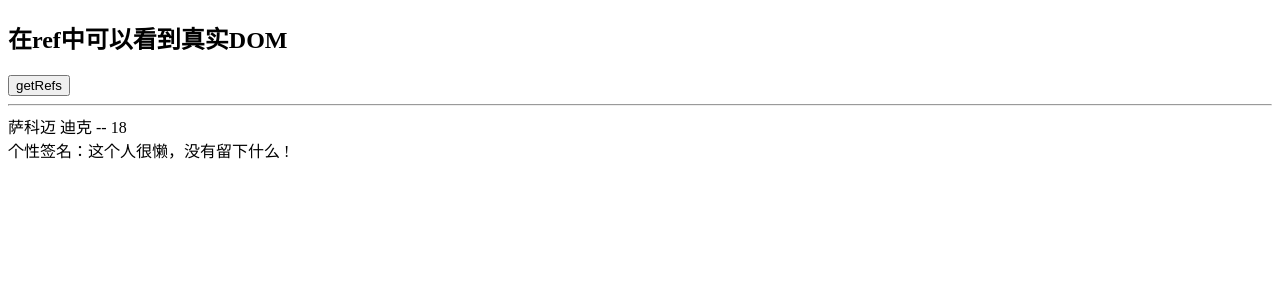
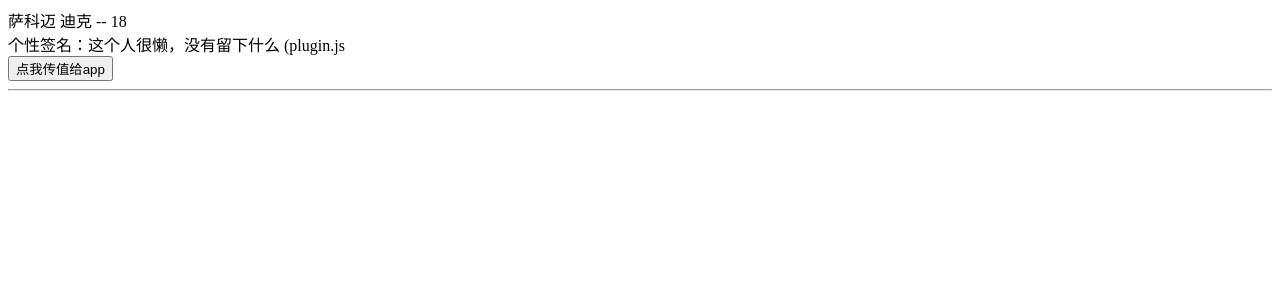
Before and after one commit to Koukou3000/front-playground, a Vue app in the folder cli_test/: page / in a window 1280 px wide. Shown: the top 300 px of the page. Built offline with nearby package versions, Linux system fonts and the light colour scheme.

Commit message:
$emit custom method

```diff
--- a/cli_test/src/App.vue
+++ b/cli_test/src/App.vue
@@ -1,25 +1,35 @@
 <!-- App.vue 汇总组件进行展示-->
 <template>
     <div>
-        <h2 ref="title">在ref中可以看到真实DOM</h2>
-        <button @click="getTitle">getRefs</button>
+        <HelloStudent ref="helloStu" ></HelloStudent>
         <hr>
-        <HelloStudent ref="vueCom_1" :age="18" ></HelloStudent>
-
+        {{msgFromStu}}
     </div>
 </template>
 
 <script>
-
     import HelloStudent from './components/HelloStudent'
-
     export default{
         name:'App',
         components:{HelloStudent},
+        data() {
+            return {
+                msgFromStu:''
+            }
+        },
         methods: {
-            getTitle(){
-                console.log(this.$refs)
+            updateMsg(val,...arr){
+                this.msgFromStu = val
+                console.log(arr)
             }
+        },
+        mounted() {
+            // this.$refs.helloStu.$on('customAct',this.updateMsg)
+            this.$refs.helloStu.$on('customAct',(val,...arr)=>{
+                console.log(this)
+                this.msgFromStu = val
+                console.log(arr)
+            })
         },
    }
 </script>
--- a/cli_test/src/components/HelloStudent.vue
+++ b/cli_test/src/components/HelloStudent.vue
@@ -4,6 +4,7 @@
         <span v-call="surname">{{name}}</span> -- {{age}}
         <br>
         <div>个性签名：{{msg | myFilter}}</div>
+        <button @click="componentMethod">点我传值给app</button>
     </div>
 </template>
 
@@ -24,7 +25,12 @@
             },
             age:{
                 type:Number,
-                required:true
+                 default:18
+            }
+        },
+        methods: {
+            componentMethod(){
+                this.$emit('customAct',this.name,[1,2,3,4,5])
             }
         },
 
--- a/cli_test/src/plugin.js
+++ b/cli_test/src/plugin.js
@@ -1,7 +1,7 @@
 export default {
     install(Vue){
         Vue.filter('myFilter',function(v){
-            return v+' !'
+            return v+' (plugin.js'
         })
 
         Vue.directive('call',function(element,binding){
@@ -11,7 +11,7 @@ export default {
         Vue.mixin({
             data(){
                 return {
-                    mixin_data:114514
+                    mixin_data:'from plugin.js'
                 }
             }
         })
```
